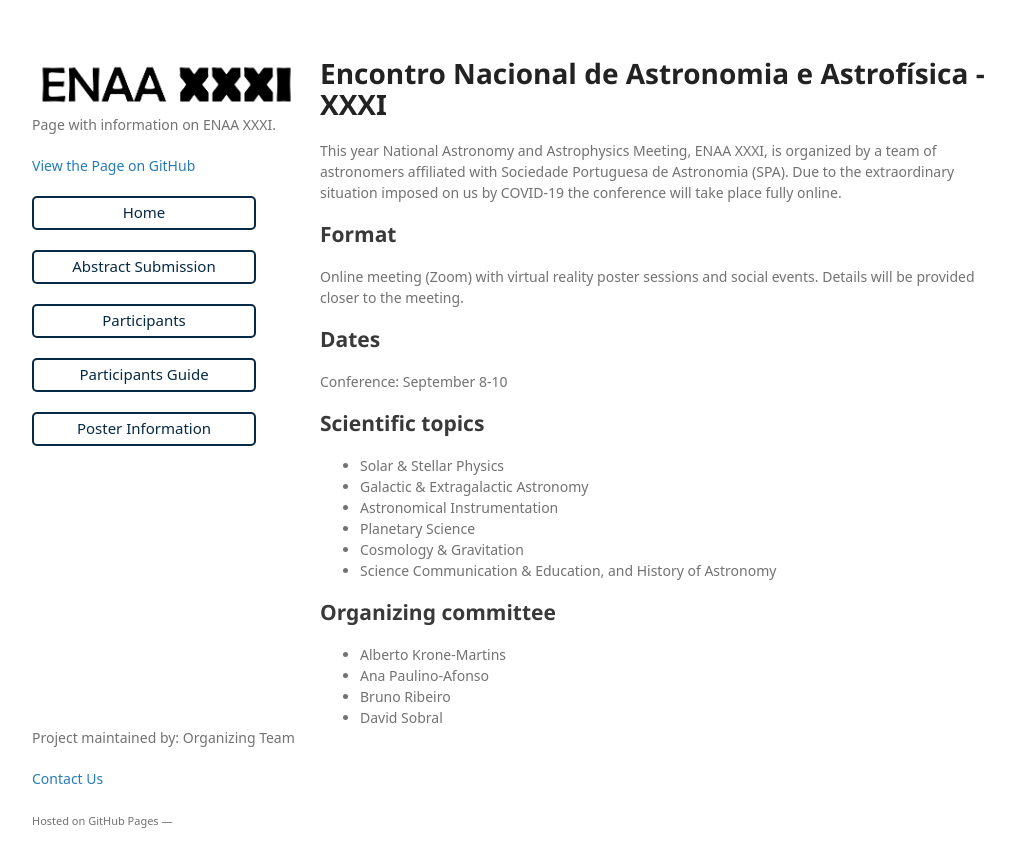
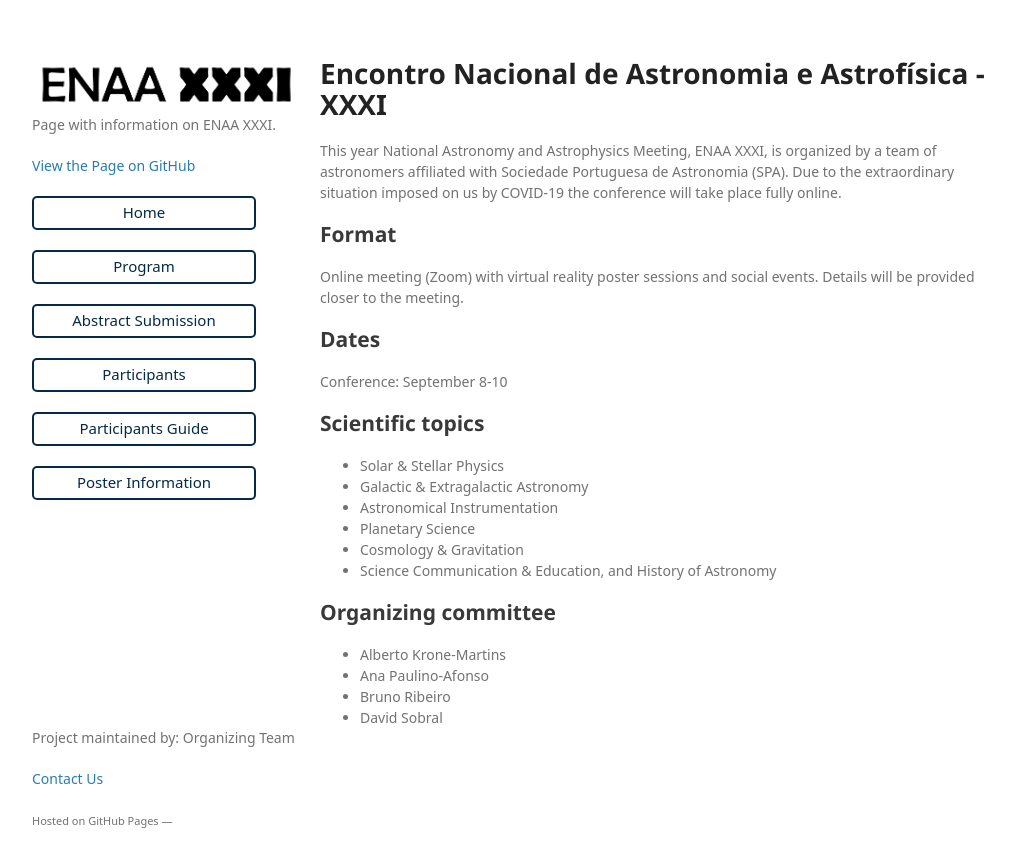
Before and after one commit to AfonsoV/enaaxxxi, a Jekyll site: the page built from index.md, in a window 1280 px wide. Shown: the top 867 px of the page, without its empty margins (128-1143 px from the left). Built offline with Jekyll 4.4.1, drawn with Linux system fonts in a browser that asks for light colours; some web fonts are replaced; our own code applies the rules of GitHub Pages for plain Markdown files.

Commit message:
Add program page

```diff
--- a/_layouts/default.html
+++ b/_layouts/default.html
@@ -31,6 +31,10 @@
 
         <ul class="downloads">
           <a href="index"> Home </a>
+        </ul>
+
+        <ul class="downloads">
+          <a href="program"> Program </a>
         </ul>
 
         <ul class="downloads">
```
Also changed, not shown: program.md (added, +3 -0 lines).
